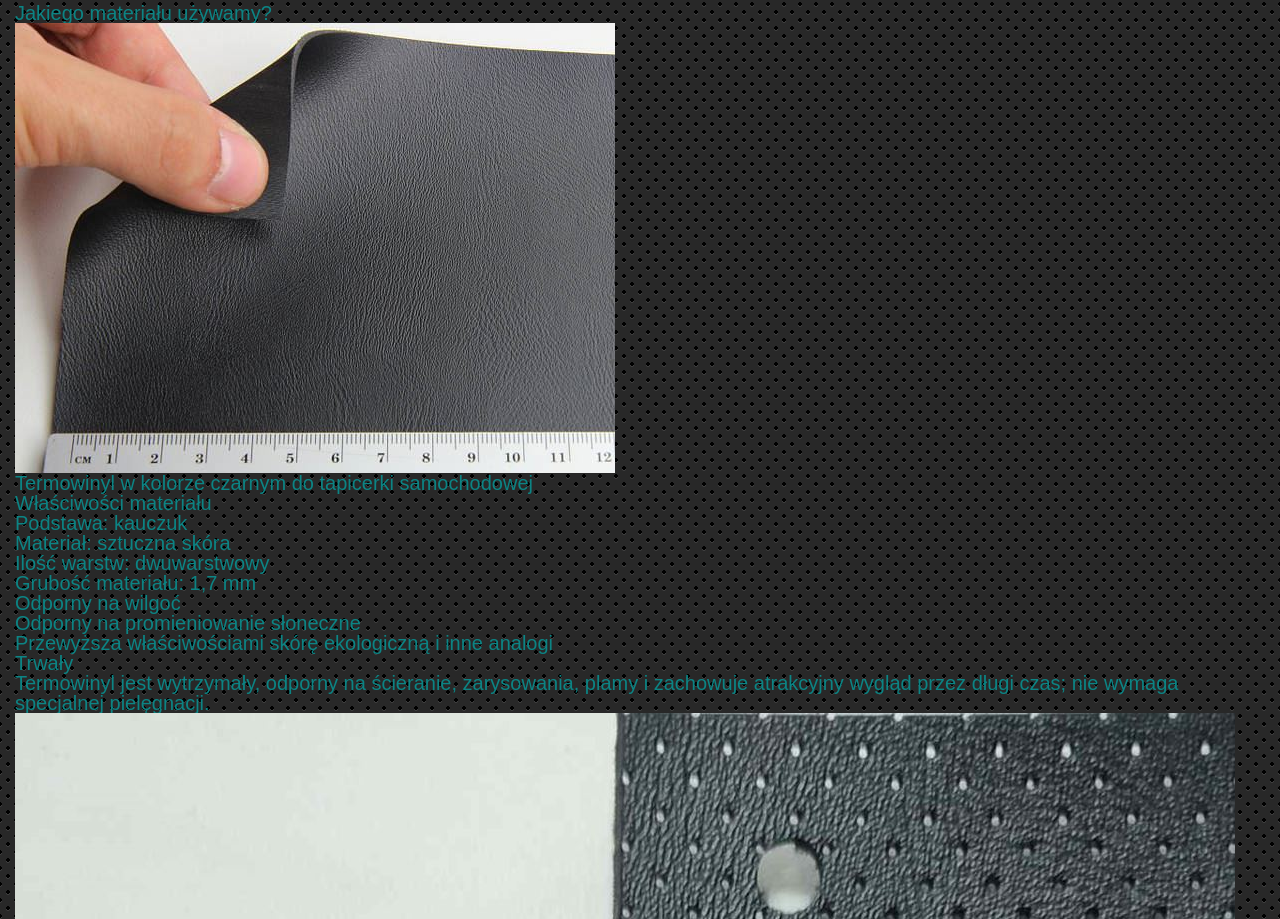
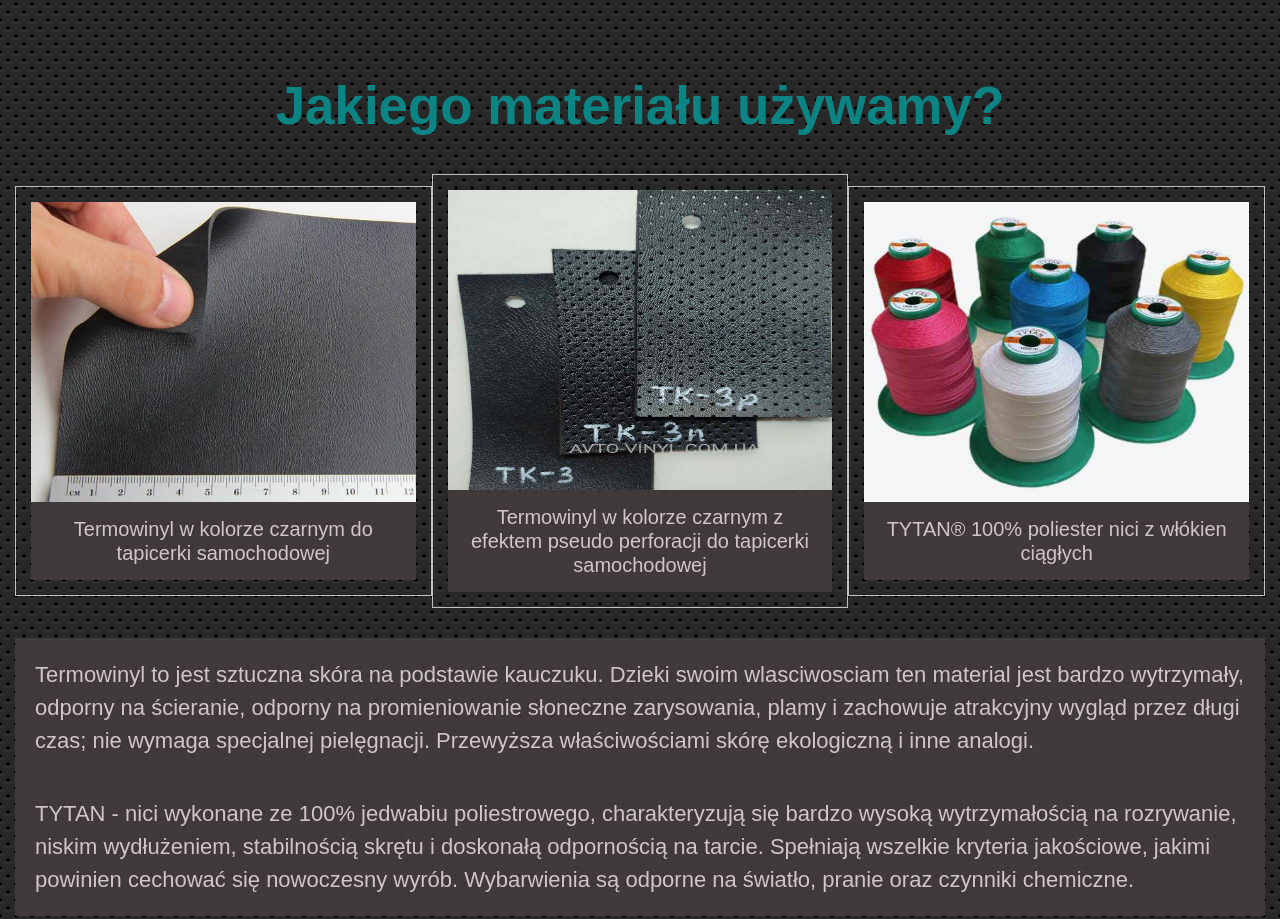
Before and after one commit to zakharchevna/Tapicer-Kierownic, a plain HTML site: page index.html in a window 1280 px wide. Shown: the part 2524-3443 px from the top of the page. Drawn offline with Linux system fonts and the light colour scheme; a web font is replaced by a local one.

Commit message:
add some styles for materials section

```diff
--- a/index.html
+++ b/index.html
@@ -116,10 +116,47 @@
       <section class="materials">
         <div class="materials__container">
           <h2 class="materials__title">Jakiego materiału używamy?</h2>
-          <div class="materials__fabric materials-fabric">
+          <div class="materials__images materials-images">
+            <figure class="materials-images__item">
+              <img src="./images/fabric/изображение_viber_2023-02-03_17-15-35-808.jpg" alt="Elephant at sunset" />
+              <figcaption>Termowinyl w kolorze czarnym do tapicerki samochodowej</figcaption>
+            </figure>
+            <figure class="materials-images__item">
+              <img src="./images/fabric/изображение_viber_2023-02-04_13-17-43-746.jpg" />
+              <figcaption>
+                Termowinyl w kolorze czarnym z efektem pseudo perforacji do
+                tapicerki samochodowej
+              </figcaption>
+            </figure>
+            <figure class="materials-images__item">
+              <img src="./images/threads/pobrane.jpg" alt="" />
+              <figcaption>TYTAN®
+                100% poliester
+                nici z włókien ciągłych
+              </figcaption>
+            </figure>
+          </div>
+          <div class="materials__description">
+            <div class="materials__fabric">
+              <p>
+                Termowinyl to jest sztuczna skóra na podstawie kauczuku. Dzieki swoim wlasciwosciam ten material jest
+                bardzo wytrzymały, odporny na ścieranie, odporny na promieniowanie słoneczne
+                zarysowania, plamy i
+                zachowuje atrakcyjny wygląd przez długi czas; nie wymaga specjalnej pielęgnacji. Przewyższa
+                właściwościami skórę ekologiczną i inne analogi.
+              </p>
+            </div>
+            <div class="materials__threads">TYTAN - nici wykonane ze 100% jedwabiu poliestrowego, charakteryzują się
+              bardzo wysoką wytrzymałością na
+              rozrywanie, niskim wydłużeniem, stabilnością skrętu i doskonałą odpornością na tarcie. Spełniają wszelkie
+              kryteria jakościowe, jakimi powinien cechować się nowoczesny wyrób. Wybarwienia są odporne na światło,
+              pranie oraz czynniki chemiczne.</div>
+          </div>
+          <!-- <div class="materials__fabric materials-fabric">
             <div class="materials-fabric__item fabric-item">
-              <img src="./images/fabric/изображение_viber_2023-02-03_17-15-35-808.jpg" alt=""
-                class="fabric-item__image">
+              <div class="fabric-item__image">
+                <img src="./images/fabric/изображение_viber_2023-02-03_17-15-35-808.jpg" alt="">
+              </div>
               <div class="fabric-item__content content-fabric-item">
                 <h3 class="content-fabric-item__title">Termowinyl w kolorze czarnym do tapicerki samochodowej</h3>
                 <p class="content-fabric-item__label">Właściwości materiału</p>
@@ -138,7 +175,10 @@
               </div>
             </div>
             <div class="materials-fabric__item fabric-item">
-              <img src="./images/fabric/изображение_viber_2023-02-04_13-17-43-746.jpg">
+
+              <div class="fabric-item__image">
+                <img src="./images/fabric/изображение_viber_2023-02-04_13-17-43-746.jpg">
+              </div>
               <div class="fabric-item__content content-fabric-item">
                 <h3 class="content-fabric-item__title">Termowinyl w kolorze czarnym z efektem pseudo perforacji do
                   tapicerki samochodowej</h3>
@@ -157,8 +197,8 @@
                   zachowuje atrakcyjny wygląd przez długi czas; nie wymaga specjalnej pielęgnacji.</p>
               </div>
             </div>
-          </div>
-          <div class="materials__threads materials-threads">
+          </div> -->
+          <!-- <div class="materials__threads materials-threads">
             <img src="./images/threads/pobrane.jpg" alt="" class="materials-threads">
             <p class="materials-threads__description">
               TYTAN - nici wykonane ze 100% jedwabiu poliestrowego, charakteryzują się bardzo wysoką wytrzymałością na
@@ -166,7 +206,7 @@
               kryteria jakościowe, jakimi powinien cechować się nowoczesny wyrób. Wybarwienia są odporne na światło,
               pranie oraz czynniki chemiczne.
             </p>
-          </div>
+          </div> -->
         </div>
       </section>
       <section class="price">
--- /dev/null
+++ b/scss/_materials.scss
@@ -0,0 +1,155 @@
+.materials {
+
+  // .materials__container
+
+  &__container {
+    @include adaptiveValue("padding-top", 100, 20);
+    @include adaptiveValue("padding-bottom", 100, 20);
+  }
+
+  // .materials__title
+
+  &__title {
+    text-align: center;
+    font-weight: 700;
+    @include adaptiveValue("font-size", 64, 24);
+    &:not(:last-child) {
+        @include adaptiveValue("margin-bottom", 50, 16);
+      }
+  }
+
+  &__images {
+    margin-bottom: rem(30);
+    display: grid;
+    grid-template-columns: repeat(3, minmax(290px, 1fr));
+    // gap: rem(15);
+  }
+
+  &__description {
+    padding: rem(20);
+    line-height: 1.5;
+    font-size: rem(22);
+    background-color: #443d3de1;
+    color: #ebddddda;
+  }
+
+  // .materials__fabric
+
+  &__fabric {
+    margin-bottom: rem(40);
+  }
+
+  // .materials__threads
+
+  &__threads {
+  }
+}
+
+.materials-images {
+  &__item {
+    border: thin #c0c0c0 solid;
+    display: flex;
+    flex-direction: column;
+    padding: rem(15);
+    max-width: rem(600);
+    margin: auto;
+    & img {
+      flex: 1 1 auto;
+      max-width: 100%;
+      height: rem(300);
+    }
+    & figcaption {
+      line-height: 1.2;
+      background-color: #443d3de1;
+      color: #ebddddda;
+      padding: rem(15);
+      text-align: center;
+    }
+  }
+}
+// .materials-fabric {
+//     display: grid;
+//     grid-template-columns: repeat(2, minmax(290px, 1fr));
+//     gap: rem(52);
+  // .materials-fabric__item
+
+//   &__item {
+//     border-radius: 2%;
+//     padding: rem(50);
+//     background-color: $body-bg;
+//     display: flex;
+//     flex-direction: column;
+//     justify-content: center;
+//     align-items: center;
+//   }
+// }
+.fabric-item {
+
+  // .fabric-item__image
+
+  // &__image {
+  //   position: relative;
+  //   width: rem(670);
+  //   padding-bottom: 75%;
+  //   &:not(:last-child) {
+  //     @include adaptiveValue("margin-bottom", 20, 16);
+  //   }
+  //   & img {
+  //     border-radius: 2%;
+  //     width: 100%;
+  //     height: 100%;
+  //     position: absolute;
+  //     top: 0;
+  //     left: 0;
+  //     object-fit: cover;
+  //   }
+  // }
+
+  // .fabric-item__content
+
+  // &__content {
+  //   color: #ebddddda;
+  //   text-align: center;
+  // }
+}
+.content-fabric-item {
+
+  // .content-fabric-item__title
+
+  // &__title {
+  //   line-height: 1.2;
+  //   text-align: center;
+  //   margin: auto;
+  //   max-width: 70%;
+  //   @include adaptiveValue("font-size", 34, 18);
+  //   &:not(:last-child) {
+  //       @include adaptiveValue("margin-bottom", 30, 16);
+  //     }
+  // }
+
+  // .content-fabric-item__label
+
+  // &__label {
+  //   margin-bottom: em(14, 22);
+  // }
+
+  // .content-fabric-item__list
+
+  &__list {
+  }
+
+  // .content-fabric-item__li
+
+  // &__li {
+  //   font-size: rem(22);
+  //   margin-bottom: em(10, 22);
+  //   line-height: 1.5;
+  // }
+}
+.materials-threads {
+
+  // .materials-threads__description
+
+  &__description {
+  }
+}
--- a/scss/index.scss
+++ b/scss/index.scss
@@ -122,3 +122,4 @@ body {
 @import '_main-block';
 @import '_gallery';
 @import '_price';
+@import '_materials';
```
Also changed, not shown: css/index-min.css, css/index.css.
